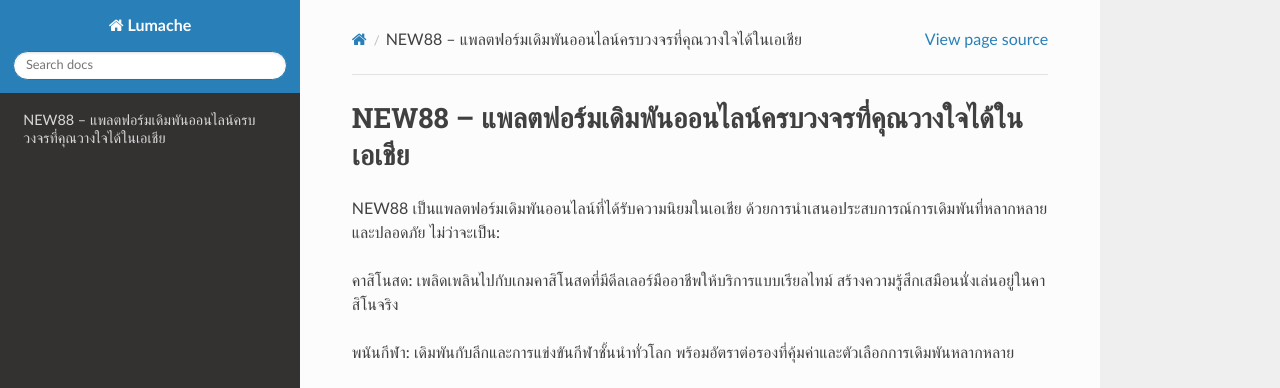
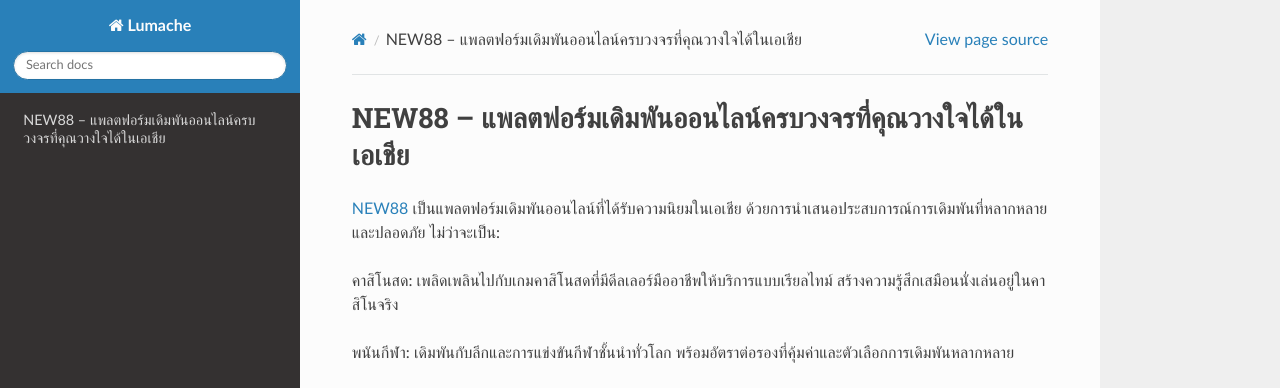
Before and after one commit to ojasvibalay/new88thailan, a Sphinx documentation site: the page built from docs/source/index.rst, in a window 1280 px wide and 1095 px high. Shown: the top 388 px of the window. Built offline with Sphinx 7.4.7 and the Read the Docs theme 3.1.0, drawn with Linux system fonts in a browser that asks for light colours; part of the change alters nothing that is shown.

```diff
--- a/docs/source/index.rst
+++ b/docs/source/index.rst
@@ -1,7 +1,7 @@
 NEW88 – แพลตฟอร์มเดิมพันออนไลน์ครบวงจรที่คุณวางใจได้ในเอเชีย
 ===================================
 
-NEW88 เป็นแพลตฟอร์มเดิมพันออนไลน์ที่ได้รับความนิยมในเอเชีย ด้วยการนำเสนอประสบการณ์การเดิมพันที่หลากหลายและปลอดภัย ไม่ว่าจะเป็น:
+`NEW88 <https://new88.international/>`_ เป็นแพลตฟอร์มเดิมพันออนไลน์ที่ได้รับความนิยมในเอเชีย ด้วยการนำเสนอประสบการณ์การเดิมพันที่หลากหลายและปลอดภัย ไม่ว่าจะเป็น:
 
 คาสิโนสด: เพลิดเพลินไปกับเกมคาสิโนสดที่มีดีลเลอร์มืออาชีพให้บริการแบบเรียลไทม์ สร้างความรู้สึกเสมือนนั่งเล่นอยู่ในคาสิโนจริง
 
```
